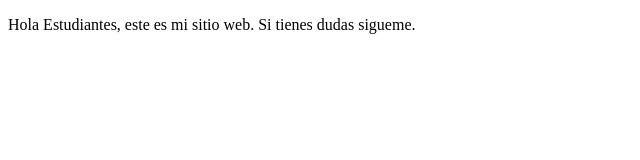
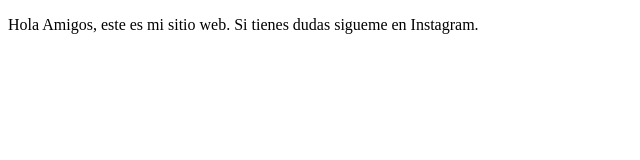
Before and after one commit to cmflores88/proyectoDemoCursoprework, a plain HTML site: page index.html in a window 1280 px wide. Shown: the whole page, without its empty margins (0-640 px from the left). Drawn offline with Linux system fonts and the light colour scheme.

Commit message:
cambios agregamos sitio de Instagram

```diff
--- a/index.html
+++ b/index.html
@@ -8,7 +8,7 @@
 </head>
 <body>
     <p>
-        Hola Estudiantes, este es mi sitio web. Si tienes dudas sigueme.
+        Hola Amigos, este es mi sitio web. Si tienes dudas sigueme en Instagram.
     </p>
 </body>
 </html>
```
